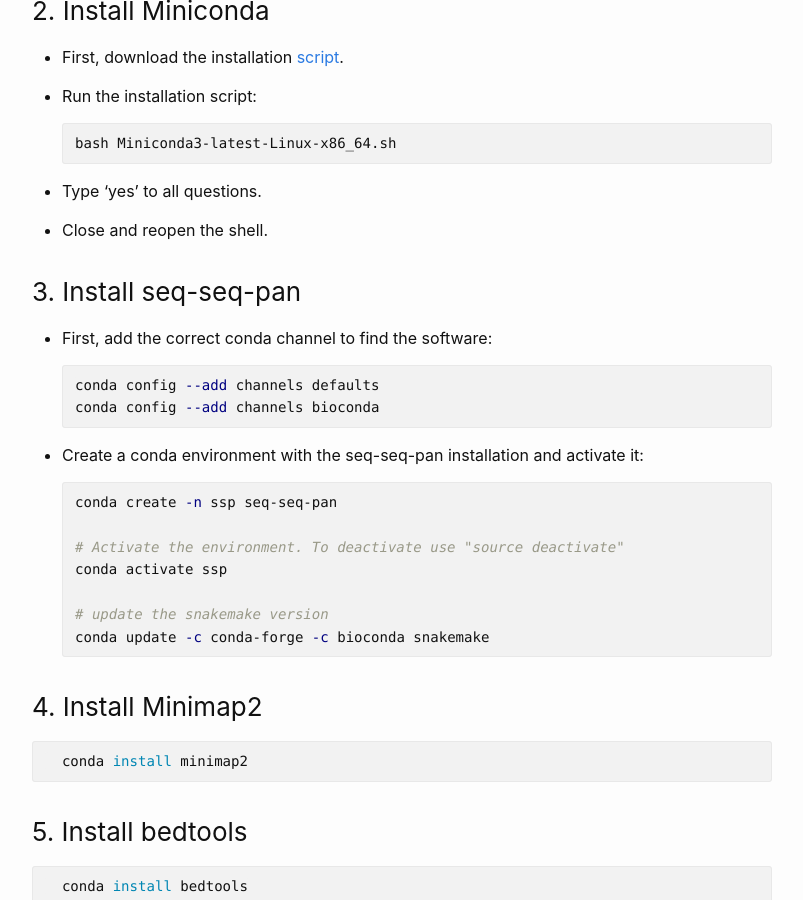
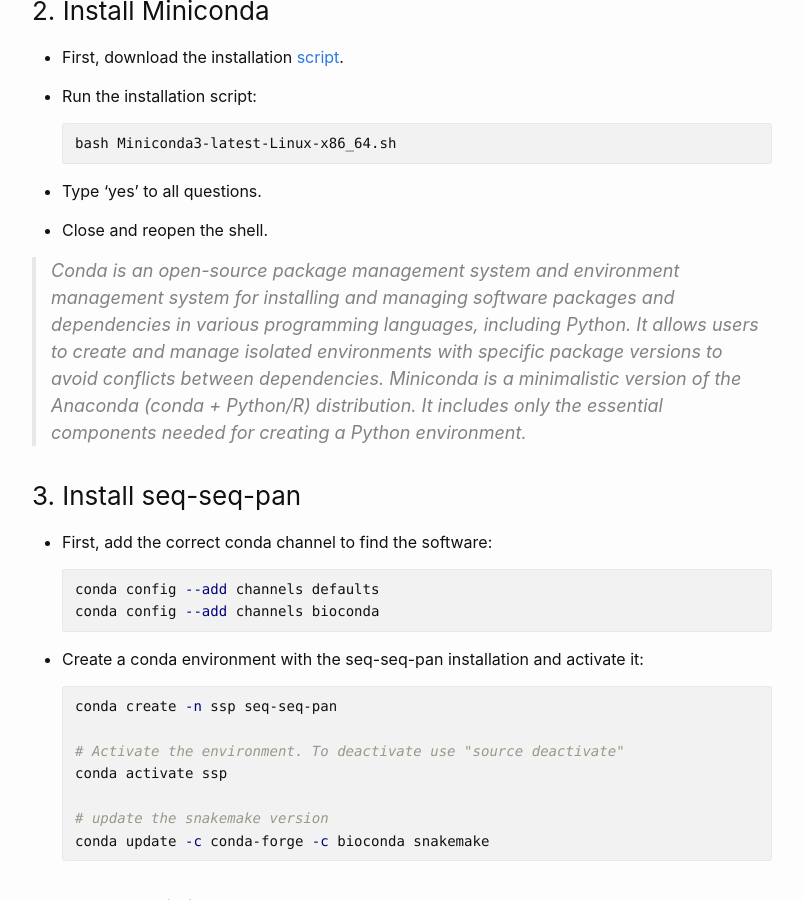
Before and after one commit to StevenVB12/stevenvb12.github.io, a Jekyll site: the page built from _posts/2023-03-30-Installation-notes.md, in a window 1280 px wide and 900 px high, scrolled down 772 px. Shown: the whole window, without its empty margins (238-1041 px from the left). Built offline with Jekyll 4.4.1, drawn with Linux system fonts in a browser that asks for light colours.

Commit message:
Update 2023-03-30-Installation-notes.md

```diff
--- a/_posts/2023-03-30-Installation-notes.md
+++ b/_posts/2023-03-30-Installation-notes.md
@@ -39,6 +39,9 @@ categories: misc
 * Type ‘yes’ to all questions.
 
 * Close and reopen the shell.
+
+> Conda is an open-source package management system and environment management system for installing and managing software packages and dependencies in various programming languages, including Python. It allows users to create and manage isolated environments with specific package versions to avoid conflicts between dependencies.
+> Miniconda is a minimalistic version of the Anaconda (conda + Python/R) distribution. It includes only the essential components needed for creating a Python environment.
 
 ### 3. Install seq-seq-pan
 
```
